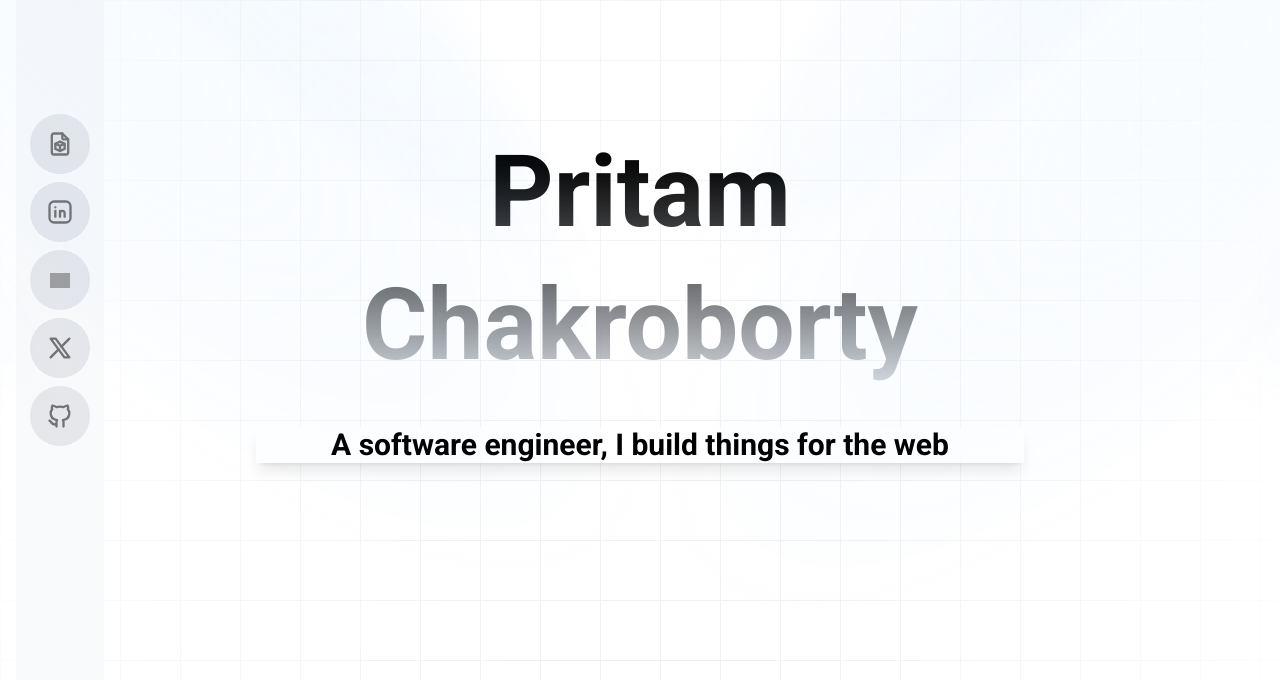
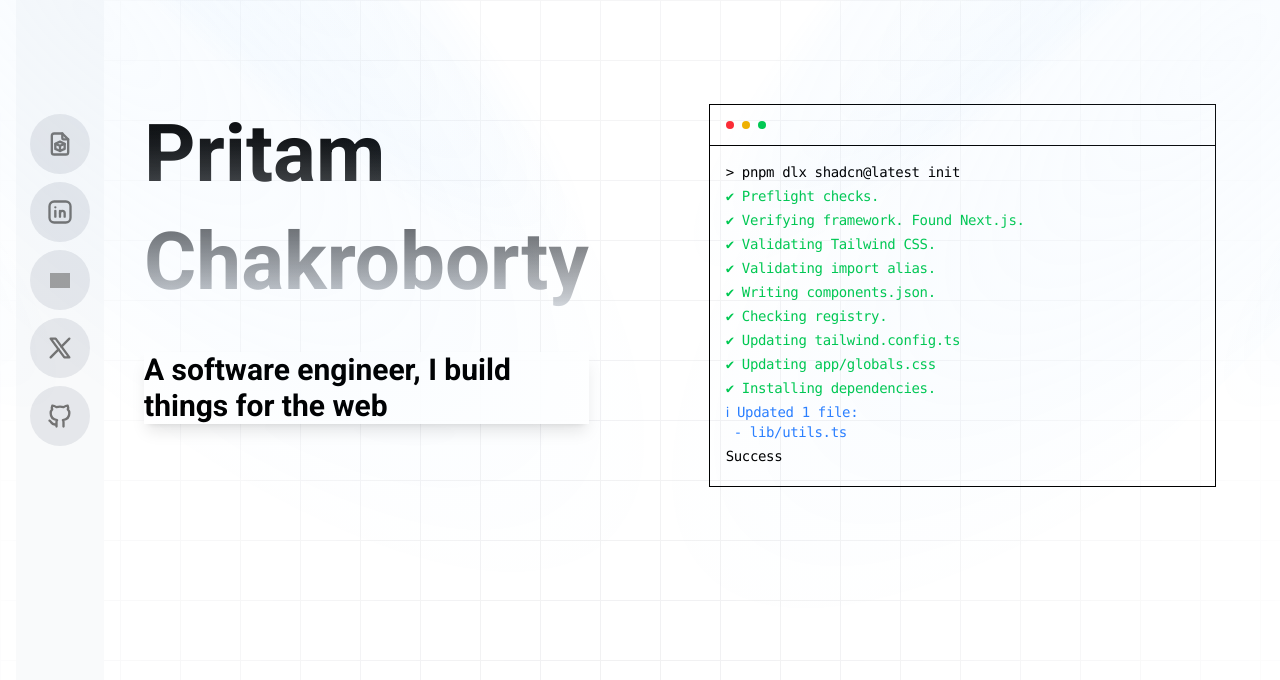
Before and after one commit to anynomous001/portfolio-2, a Next.js app: page / in a window 1280 px wide. Shown: the part 120-800 px from the top of the page. Built offline with nearby package versions, Linux system fonts and the light colour scheme; grey boxes are pictures that could not be loaded.

Commit message:
added responsiveness to herodiv v2

```diff
--- a/components/HeroDiv.tsx
+++ b/components/HeroDiv.tsx
@@ -15,6 +15,11 @@ import Image from 'next/image';
 import { Spotlight } from "./ui/spotlight-new";
 import Link from 'next/link';
 import SocialSidebar from './ui/social-sidebar';
+import {
+    AnimatedSpan,
+    Terminal,
+    TypingAnimation,
+} from "@/components/magicui/terminal";
 
 
 const roboto = Roboto({
@@ -79,31 +84,89 @@ const HeroDiv = () => {
         <div className="relative w-full min-h-screen">
             <SocialSidebar isOpen={isOpen} onClose={onClose} />
             <Spotlight />
+
             <div className="w-full px-4 md:px-8 lg:px-16">
-                <div className="flex flex-col items-center justify-center min-h-screen pt-16 md:pt-20 lg:pt-24">
+
+                {/* Navigation - Floating dock for larger screens */}
+                <div className="hidden lg:block pt-12 lg:pt-16">
+                    <FloatingDockDesktop items={links} />
+                </div>
+
+                <div className='flex flex-col'>
+                    <div className="flex justify-center min-h-[60%] pt-60 lg:pt-40 lg:gap-30">
                         {/* Name heading with responsive font sizes */}
-                    <div className="text-center">
+                        <div className="text-center lg:text-left pl-0 lg:pl-20">
                             <h1 className={`${roboto.className} relative z-20 bg-gradient-to-b from-black to-gray-300/80 bg-clip-text font-bold  text-transparent dark:from-white dark:to-slate-900/10
-                            text-5xl sm:text-7xl md:text-[80px] lg:text-[100px] leading-tight`}>
+                            text-5xl sm:text-7xl md:text-[80px] lg:text-[80px] leading-tight`}>
                                 <span className="block mb-2">Pritam</span>
                                 <span className="block">Chakroborty</span>
                             </h1>
+                            <div className="mt-6 md:mt-8 lg:mt-10 w-full max-w-3xl">
+                                <p className="text-lg sm:text-xl md:text-2xl lg:text-3xl  font-semibold bg-white/90 dark:bg-transparent p-3transparentrounded-lg shadow-lg relative z-20 text-black dark:text-white">
+                                    A software engineer, I build things for the web
+                                </p>
+                            </div>
                         </div>
 
                         {/* Subtitle with responsive design */}
-                    <div className="mt-6 md:mt-8 lg:mt-10 w-full max-w-3xl">
-                        <p className="text-lg sm:text-xl md:text-2xl lg:text-3xl text-center font-semibold bg-white/90 dark:bg-transparent p-3transparentrounded-lg shadow-lg relative z-20 text-black dark:text-white">
-                            A software engineer, I build things for the web
-                        </p>
+
+
+                        <Terminal className='hidden lg:block'>
+                            <TypingAnimation className='dark:text-white'>&gt; pnpm dlx shadcn@latest init</TypingAnimation>
+
+                            <AnimatedSpan delay={1500} className="text-green-500">
+                                <span>✔ Preflight checks.</span>
+                            </AnimatedSpan>
+
+                            <AnimatedSpan delay={2000} className="text-green-500">
+                                <span>✔ Verifying framework. Found Next.js.</span>
+                            </AnimatedSpan>
+
+                            <AnimatedSpan delay={2500} className="text-green-500">
+                                <span>✔ Validating Tailwind CSS.</span>
+                            </AnimatedSpan>
+
+                            <AnimatedSpan delay={3000} className="text-green-500">
+                                <span>✔ Validating import alias.</span>
+                            </AnimatedSpan>
+
+                            <AnimatedSpan delay={3500} className="text-green-500">
+                                <span>✔ Writing components.json.</span>
+                            </AnimatedSpan>
+
+                            <AnimatedSpan delay={4000} className="text-green-500">
+                                <span>✔ Checking registry.</span>
+                            </AnimatedSpan>
+
+                            <AnimatedSpan delay={4500} className="text-green-500">
+                                <span>✔ Updating tailwind.config.ts</span>
+                            </AnimatedSpan>
+
+                            <AnimatedSpan delay={5000} className="text-green-500">
+                                <span>✔ Updating app/globals.css</span>
+                            </AnimatedSpan>
+
+                            <AnimatedSpan delay={5500} className="text-green-500">
+                                <span>✔ Installing dependencies.</span>
+                            </AnimatedSpan>
+
+                            <AnimatedSpan delay={6000} className="text-blue-500">
+                                <span>ℹ Updated 1 file:</span>
+                                <span className="pl-2">- lib/utils.ts</span>
+                            </AnimatedSpan>
+
+                            <TypingAnimation delay={6500} className=" dark:text-white">
+                                Success! Project initialization completed.
+                            </TypingAnimation>
+
+                            <TypingAnimation delay={7000} className="dark:text-white ">
+                                You may now add components.
+                            </TypingAnimation>
+                        </Terminal>
+
+
                     </div>
-
-                    {/* Navigation - Floating dock for larger screens */}
-                    <div className="hidden lg:block mt-12 lg:mt-16">
-                        <FloatingDockDesktop items={links} />
-                    </div>
-
-                    {/* Mobile Navigation Buttons */}
-                    <div className="lg:hidden mt-8 flex flex-col items-center gap-4 w-full px-4">
+                    <div className="lg:hidden mt-8 flex flex-col items-center gap-4 w-full px-4 pt-20">
                         <Link
                             href="/resume.pdf"
                             target="_blank"
@@ -119,6 +182,7 @@ const HeroDiv = () => {
                         </button>
                     </div>
                 </div>
+
             </div>
         </div>
     )
```
Lines whose indentation alone changed are shown as unchanged.
